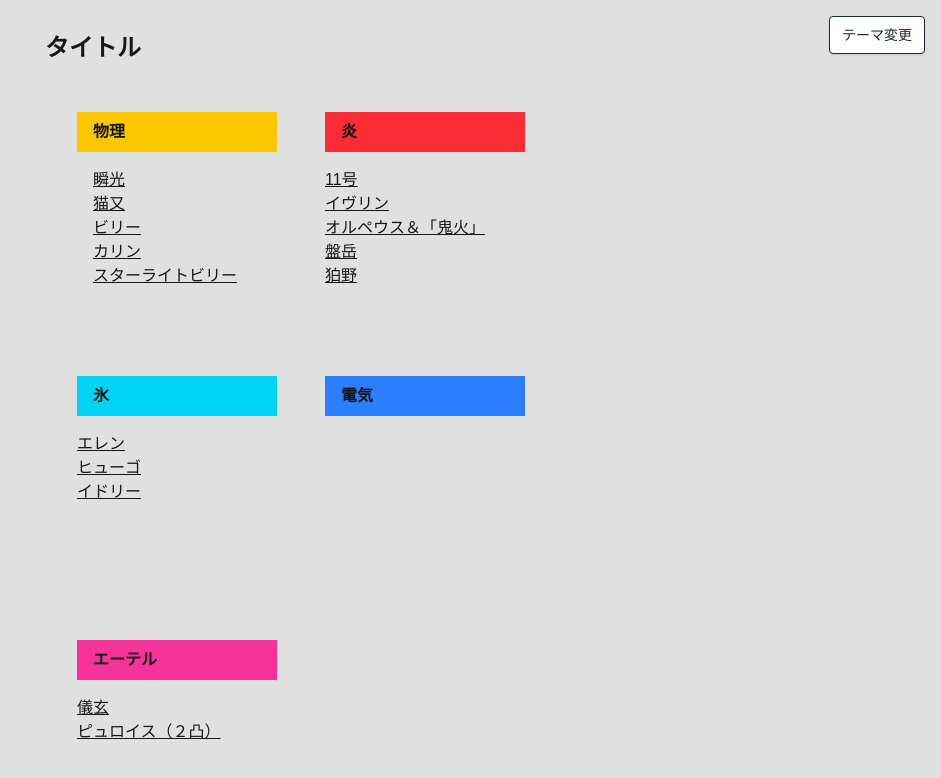
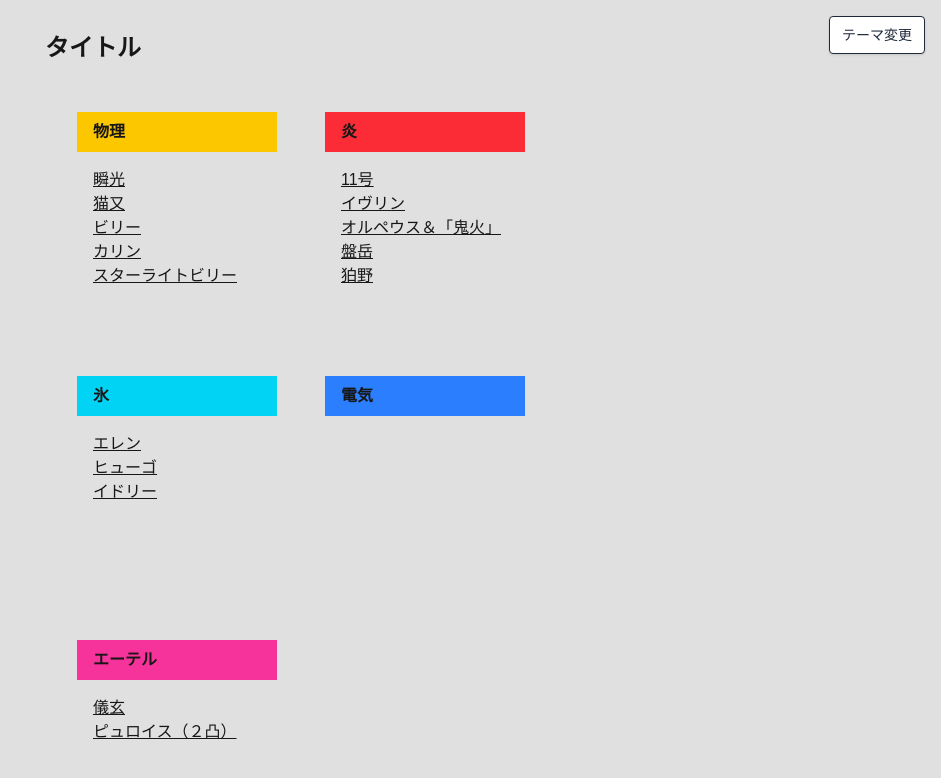
Before and after one commit to SHHsgs/ZZZ-DiscScoreCalculator, a Next.js app: page / in a window 1280 px wide. Shown: the top 778 px of the page, without its empty margins (339-1280 px from the left). Built offline with nearby package versions, Linux system fonts and the light colour scheme.

Commit message:
トップページの見た目修正

```diff
--- a/app/page.tsx
+++ b/app/page.tsx
@@ -32,7 +32,7 @@ export default function Home() {
           <div className="h-10 w-full bg-red-500 flex items-center px-4 font-bold">
             炎
           </div>
-          <div className="h-32 w-full mt-4">
+          <div className="h-32 w-full mt-4 px-4">
             {renderAgentList(agentOptionsFire)}
           </div>
         </div>
@@ -42,7 +42,7 @@ export default function Home() {
           <div className="h-10 w-full bg-cyan-400 flex items-center px-4 font-bold">
             氷
           </div>
-          <div className="h-32 w-full mt-4">
+          <div className="h-32 w-full mt-4 px-4">
             {renderAgentList(agentOptionsIce)}
           </div>
         </div>
@@ -52,7 +52,7 @@ export default function Home() {
           <div className="h-10 w-full bg-blue-500 flex items-center px-4 font-bold">
             電気
           </div>
-          <div className="h-32 w-full mt-4">
+          <div className="h-32 w-full mt-4 px-4">
             {renderAgentList(agentOptionsElectric)}
           </div>
         </div>
@@ -62,7 +62,7 @@ export default function Home() {
           <div className="h-10 w-full bg-pink-500 flex items-center px-4 font-bold">
             エーテル
           </div>
-          <div className="h-32 w-full mt-4">
+          <div className="h-32 w-full mt-4 px-4">
             {renderAgentList(agentOptionsEther)}
           </div>
         </div>
```
